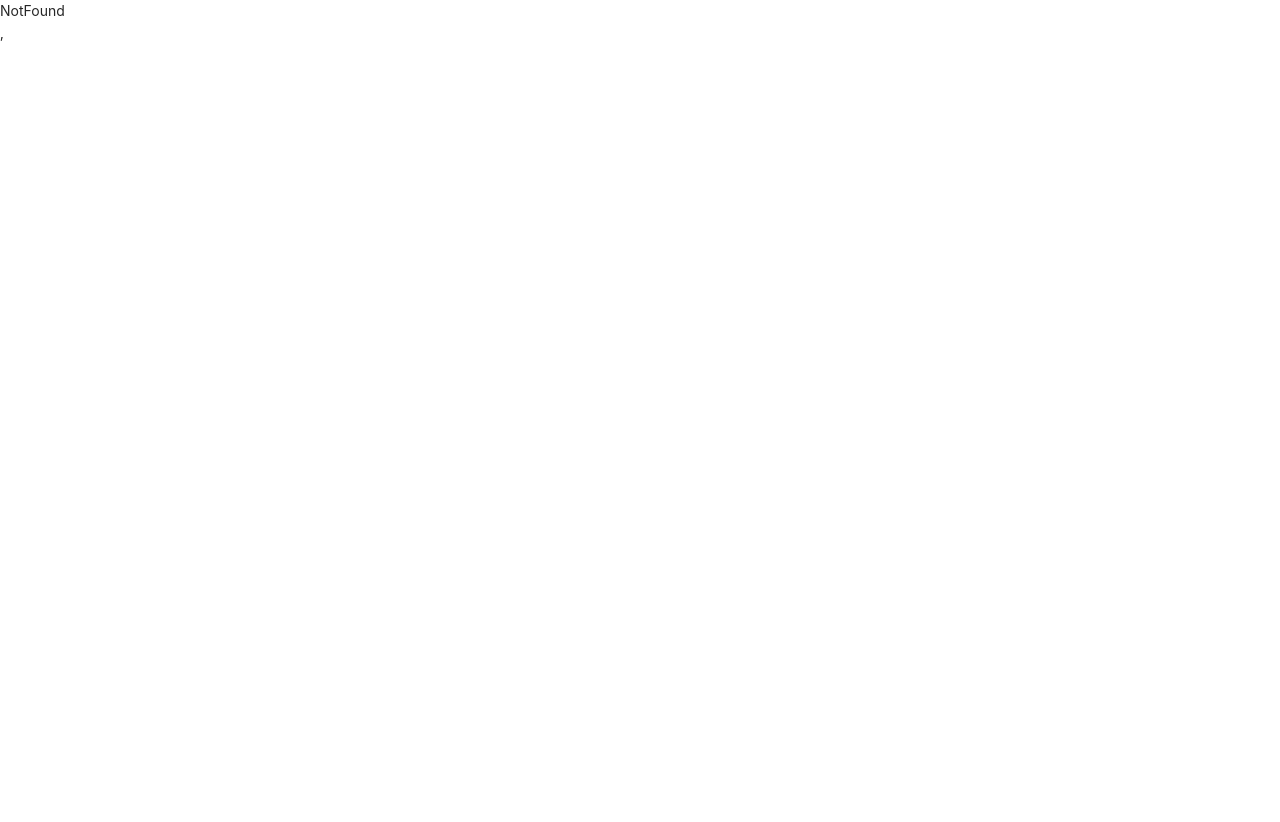
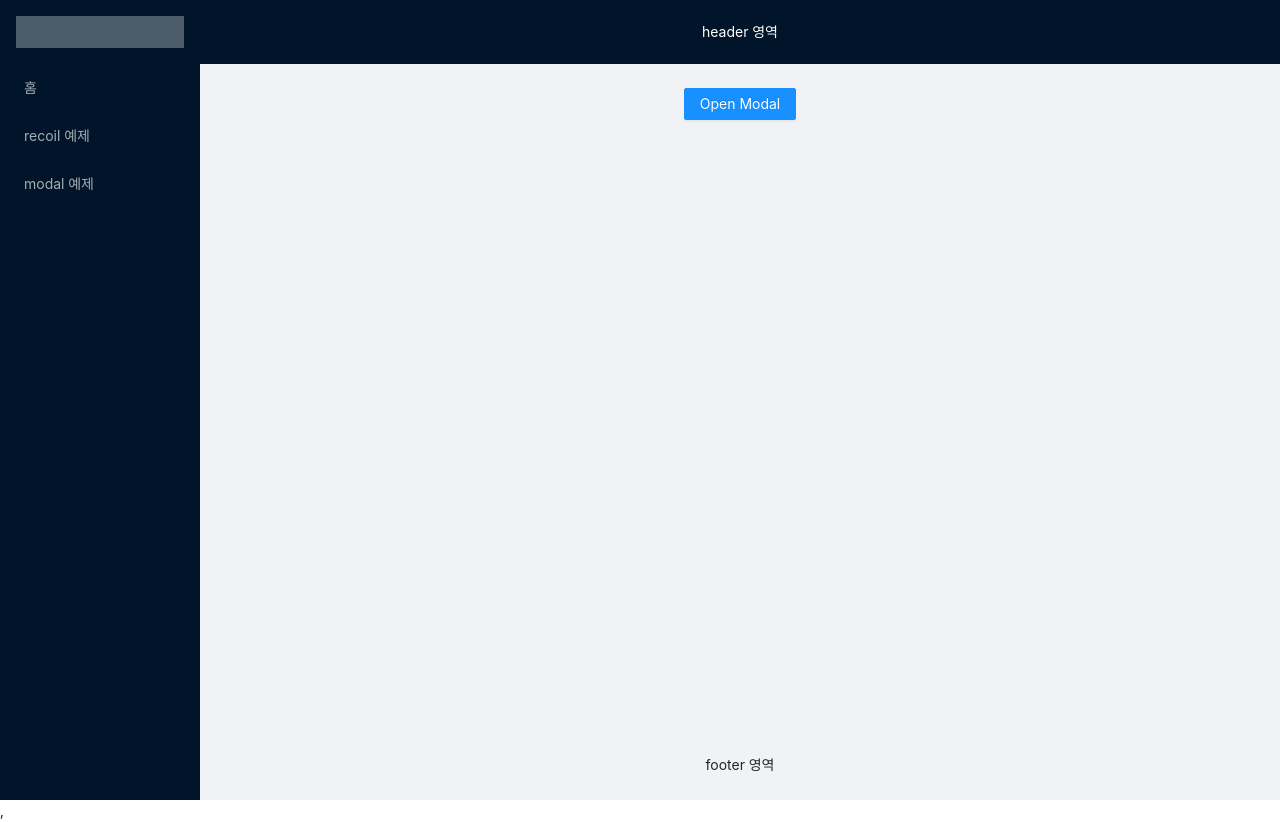
Before and after one commit to dlwo12345/react-antd-typescript, a React (Create React App) app: page /modal in a window 1280 px wide. Before the commit the page ends 800 px from the top, so only its background shows below. Built offline with nearby package versions, Linux system fonts and the light colour scheme.

Commit message:
리팩토링 및 modal 예제 추가

```diff
--- a/src/layouts/FullLayout.tsx
+++ b/src/layouts/FullLayout.tsx
@@ -38,6 +38,7 @@ function WithFullLayout(WrappedComponent: any): any {
             <Footer style={{textAlign: 'center'}}>footer 영역</Footer>
           </Layout>
         </Layout>
+
       );
     }
   };
--- a/src/layouts/Nav.tsx
+++ b/src/layouts/Nav.tsx
@@ -11,6 +11,11 @@ const menuList = [
   {
     path: '/recoil',
     name: 'recoil 예제',
+    exact: true,
+  },
+  {
+    path: '/modal',
+    name: 'modal 예제',
     exact: true,
   },
 ];
--- a/src/pages/home/Container.tsx
+++ b/src/pages/home/Container.tsx
@@ -1,17 +1,11 @@
 import React, {FC} from 'react';
-import {Button, Layout} from 'antd';
+import {Button} from 'antd';
 import {WithFullLayout} from '@/layouts';
 
-const {Content} = Layout;
-
 const Container: FC = () => (
-  <Layout>
-    <Content>
-      <div className="App">
-        <Button type="primary">B111utton</Button>1111
-      </div>
-    </Content>
-  </Layout>
+  <div className="App">
+    <Button type="primary">B111utton</Button>1111
+  </div>
 );
 
 export default WithFullLayout(Container);
--- /dev/null
+++ b/src/pages/modal/Container.tsx
@@ -0,0 +1,34 @@
+import React, {FC, useState} from 'react';
+import {Button, Modal} from 'antd';
+import {WithFullLayout} from '@/layouts';
+
+const Container: FC = () => {
+  const [isModalVisible, setIsModalVisible] = useState(false);
+
+  const showModal = () => {
+    setIsModalVisible(true);
+  };
+
+  const handleOk = () => {
+    setIsModalVisible(false);
+  };
+
+  const handleCancel = () => {
+    setIsModalVisible(false);
+  };
+
+  return (
+    <div className="App">
+      <Button type="primary" onClick={showModal}>
+        Open Modal
+      </Button>
+      <Modal title="Basic Modal" visible={isModalVisible} onOk={handleOk} onCancel={handleCancel}>
+        <p>Some contents...</p>
+        <p>Some contents...</p>
+        <p>Some contents...</p>
+      </Modal>
+    </div>
+  );
+};
+
+export default WithFullLayout(Container);
--- /dev/null
+++ b/src/pages/modal/index.ts
@@ -0,0 +1,3 @@
+import Container from './Container';
+
+export {Container};
--- a/src/router/routes.js
+++ b/src/router/routes.js
@@ -24,6 +24,11 @@ const routes = [
     component: lazy(() => import('@/pages/recoil/Container')),
   },
   {
+    path: '/modal',
+    name: 'modal',
+    component: lazy(() => import('@/pages/modal/Container')),
+  },
+  {
     path: '*',
     component: NotFound,
   },
```
